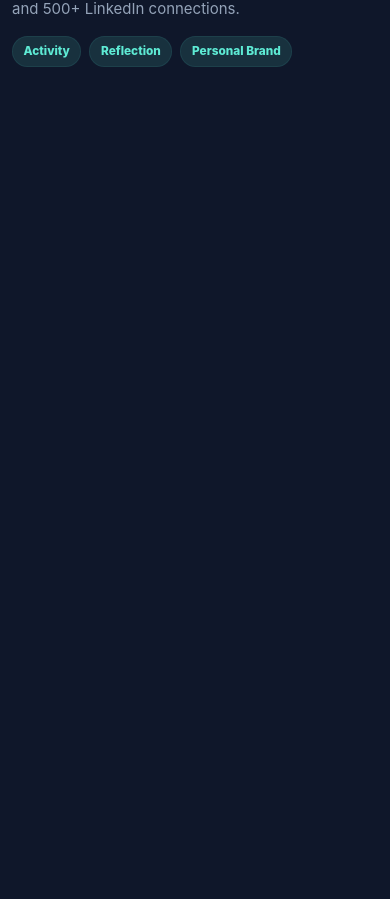
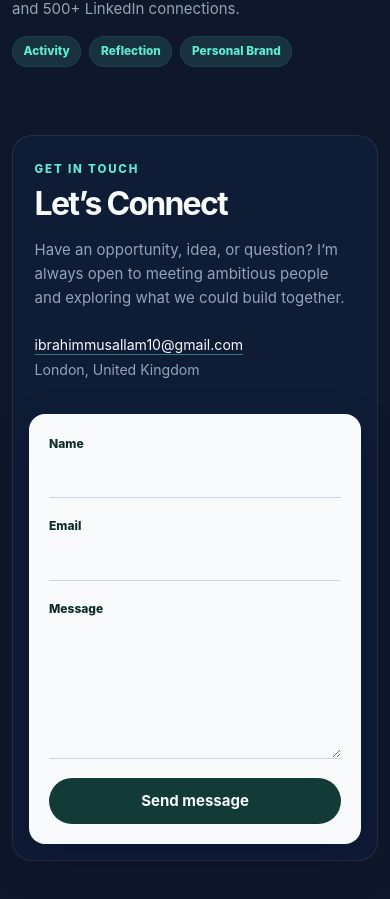
Before and after one commit to ibrahimmusallam10/Ibrahim-sConciergeUK, a React (Vite) app: page / in a window 390 px wide. Shown: the part 4074-4973 px from the top of the page. Before the commit the page ends 4189 px from the top, so only its background shows below. Built offline with nearby package versions, Linux system fonts and the light colour scheme.

Commit message:
Add contact section

```diff
--- a/src/App.tsx
+++ b/src/App.tsx
@@ -1,4 +1,5 @@
 import { useEffect, useState } from 'react'
+import type { FormEvent } from 'react'
 
 const experiences = [
   {
@@ -100,11 +101,25 @@ const sections = [
   { id: 'about', label: 'About' },
   { id: 'philosophy', label: 'My Philosophy' },
   { id: 'experience', label: 'Experience' },
-  { id: 'initiatives', label: 'Initiatives' }
+  { id: 'initiatives', label: 'Initiatives' },
+  { id: 'contact', label: 'Contact' }
 ]
 
 export default function App() {
   const [activeSection, setActiveSection] = useState(sections[0].id)
+
+  const handleContactSubmit = (event: FormEvent<HTMLFormElement>) => {
+    event.preventDefault()
+
+    const form = new FormData(event.currentTarget)
+    const name = String(form.get('name') || '')
+    const email = String(form.get('email') || '')
+    const message = String(form.get('message') || '')
+    const subject = encodeURIComponent(`Website enquiry from ${name}`)
+    const body = encodeURIComponent(`${message}\n\nFrom: ${name}\nEmail: ${email}`)
+
+    window.location.href = `mailto:ibrahimmusallam10@gmail.com?subject=${subject}&body=${body}`
+  }
 
   useEffect(() => {
     const observer = new IntersectionObserver(
@@ -255,6 +270,34 @@ export default function App() {
             ))}
           </div>
         </section>
+
+        <section id="contact" className="section-block contact-section">
+          <div className="contact-intro">
+            <p className="contact-kicker">Get in touch</p>
+            <h2>Let’s Connect</h2>
+            <p>
+              Have an opportunity, idea, or question? I’m always open to meeting ambitious people and exploring what
+              we could build together.
+            </p>
+            <div className="contact-details">
+              <a href="mailto:ibrahimmusallam10@gmail.com">ibrahimmusallam10@gmail.com</a>
+              <span>London, United Kingdom</span>
+            </div>
+          </div>
+
+          <form className="contact-form" onSubmit={handleContactSubmit}>
+            <label htmlFor="contact-name">Name</label>
+            <input id="contact-name" name="name" type="text" autoComplete="name" required />
+
+            <label htmlFor="contact-email">Email</label>
+            <input id="contact-email" name="email" type="email" autoComplete="email" required />
+
+            <label htmlFor="contact-message">Message</label>
+            <textarea id="contact-message" name="message" rows={5} required />
+
+            <button type="submit">Send message</button>
+          </form>
+        </section>
       </section>
     </main>
   )
--- a/src/styles.css
+++ b/src/styles.css
@@ -280,6 +280,114 @@ h3 {
   font-weight: 800;
 }
 
+.contact-section {
+  display: grid;
+  grid-template-columns: minmax(0, 0.8fr) minmax(280px, 1.2fr);
+  gap: clamp(1.5rem, 4vw, 3rem);
+  align-items: center;
+  padding: clamp(1.25rem, 3vw, 2rem);
+  background: rgba(17, 34, 64, 0.55);
+  border: 1px solid var(--border);
+  border-radius: 1.25rem;
+}
+
+.contact-intro h2 {
+  margin-bottom: 1rem;
+  font-size: clamp(2rem, 4vw, 3rem);
+  letter-spacing: -0.055em;
+  text-transform: none;
+}
+
+.contact-intro > p:not(.contact-kicker) {
+  margin-bottom: 1.5rem;
+  color: var(--muted);
+}
+
+.contact-kicker {
+  margin: 0 0 0.55rem;
+  color: var(--accent);
+  font-size: 0.72rem;
+  font-weight: 800;
+  letter-spacing: 0.16em;
+  text-transform: uppercase;
+}
+
+.contact-details {
+  display: grid;
+  gap: 0.2rem;
+  font-size: 0.88rem;
+}
+
+.contact-details a {
+  color: var(--heading);
+  text-decoration-color: rgba(94, 234, 212, 0.45);
+  text-underline-offset: 0.25rem;
+}
+
+.contact-details span {
+  color: var(--muted);
+}
+
+.contact-form {
+  display: grid;
+  padding: clamp(1.25rem, 3vw, 2rem);
+  color: #0f2c2a;
+  background: #f8fafc;
+  border-radius: 1rem;
+  box-shadow: 0 1.25rem 3rem rgba(2, 6, 23, 0.2);
+}
+
+.contact-form label {
+  margin-bottom: 0.15rem;
+  font-size: 0.75rem;
+  font-weight: 800;
+}
+
+.contact-form input,
+.contact-form textarea {
+  width: 100%;
+  margin-bottom: 1.15rem;
+  padding: 0.55rem 0;
+  color: #0f172a;
+  background: transparent;
+  border: 0;
+  border-bottom: 1px solid #cbd5e1;
+  border-radius: 0;
+  font: inherit;
+  outline: none;
+  resize: vertical;
+  transition: border-color 180ms ease, box-shadow 180ms ease;
+}
+
+.contact-form input:focus,
+.contact-form textarea:focus {
+  border-color: #0f766e;
+  box-shadow: 0 1px 0 #0f766e;
+}
+
+.contact-form button {
+  min-height: 2.8rem;
+  padding: 0.7rem 1.1rem;
+  color: #f8fafc;
+  background: #123a36;
+  border: 0;
+  border-radius: 999px;
+  font: inherit;
+  font-weight: 700;
+  cursor: pointer;
+  transition: background 180ms ease, transform 180ms ease;
+}
+
+.contact-form button:hover {
+  background: #0f766e;
+  transform: translateY(-1px);
+}
+
+.contact-form button:focus-visible {
+  outline: 3px solid rgba(15, 118, 110, 0.32);
+  outline-offset: 3px;
+}
+
 @media (max-width: 920px) {
   .site-shell {
     display: block;
@@ -304,6 +412,10 @@ h3 {
 
   .content {
     gap: 4.25rem;
+  }
+
+  .contact-section {
+    grid-template-columns: minmax(0, 0.8fr) minmax(280px, 1.2fr);
   }
 }
 
@@ -337,4 +449,17 @@ h3 {
   .feature-item {
     padding: 0;
   }
+
+  .contact-section {
+    grid-template-columns: 1fr;
+    padding: 1rem;
+  }
+
+  .contact-intro {
+    padding: 0.5rem 0.35rem;
+  }
+
+  .contact-form {
+    padding: 1.25rem;
+  }
 }
```
